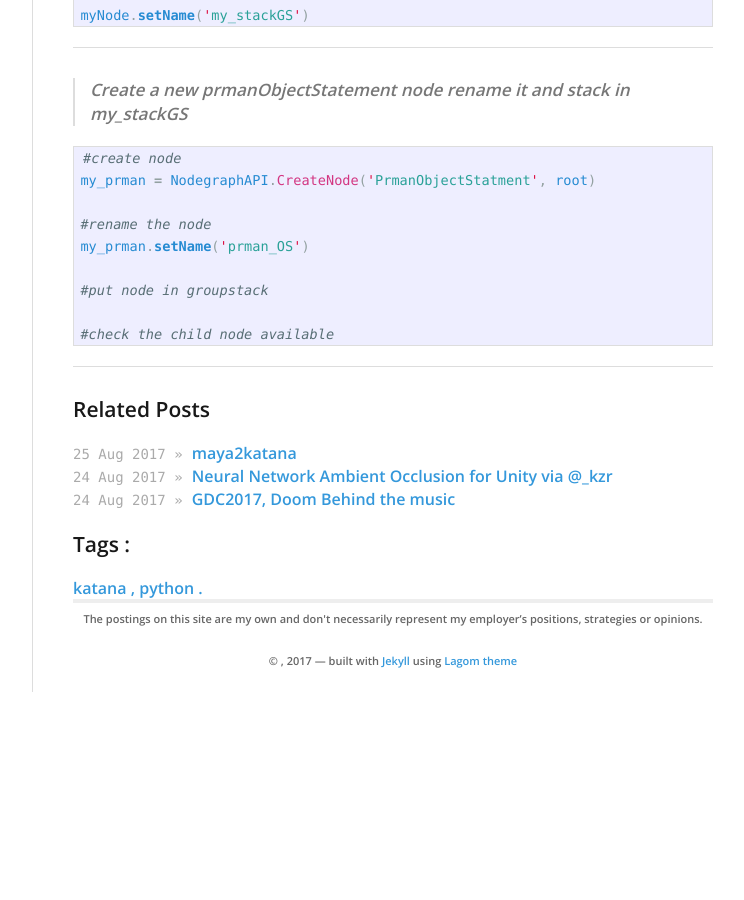
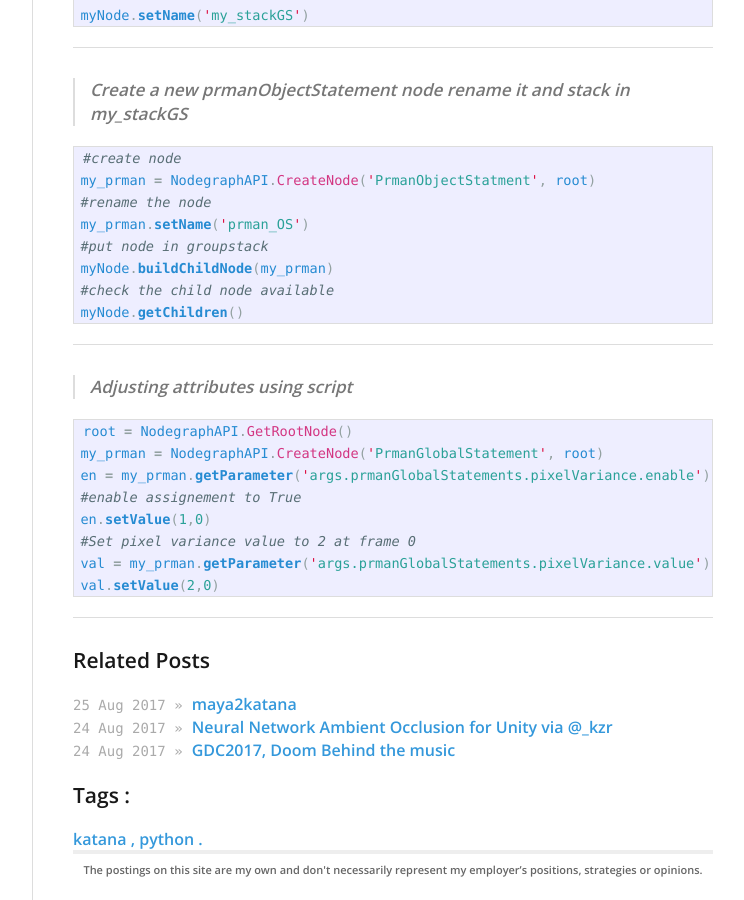
Before and after one commit to yoann01/ktmd, a Jekyll site: the page built from _posts/2017-08-23-Katana-python-part2.md, in a window 1280 px wide and 900 px high, scrolled down 714 px. Shown: the whole window, without its empty margins (378-1122 px from the left). Built offline with Jekyll 4.4.1, drawn with Linux system fonts in a browser that asks for light colours; nearby versions of some CDN libraries; before the commit the page ends 1406 px from its top, so only the background shows below that.

Commit message:
Update 2017-08-23-Katana-python-part2.md

```diff
--- a/_posts/2017-08-23-Katana-python-part2.md
+++ b/_posts/2017-08-23-Katana-python-part2.md
@@ -43,13 +43,24 @@ myNode.setName('my_stackGS')
 {% highlight python %}
 #create node
 my_prman = NodegraphAPI.CreateNode('PrmanObjectStatment', root)
-
 #rename the node
 my_prman.setName('prman_OS')
+#put node in groupstack
+myNode.buildChildNode(my_prman)
+#check the child node available
+myNode.getChildren()
+{% endhighlight %}
+---
 
-#put node in groupstack
-
-#check the child node available
+> Adjusting attributes using script
+{% highlight python %}
+root = NodegraphAPI.GetRootNode()
+my_prman = NodegraphAPI.CreateNode('PrmanGlobalStatement', root)
+en = my_prman.getParameter('args.prmanGlobalStatements.pixelVariance.enable')
+#enable assignement to True
+en.setValue(1,0)
+#Set pixel variance value to 2 at frame 0
+val = my_prman.getParameter('args.prmanGlobalStatements.pixelVariance.value')
+val.setValue(2,0)
 {% endhighlight %}
-
 ---
```
